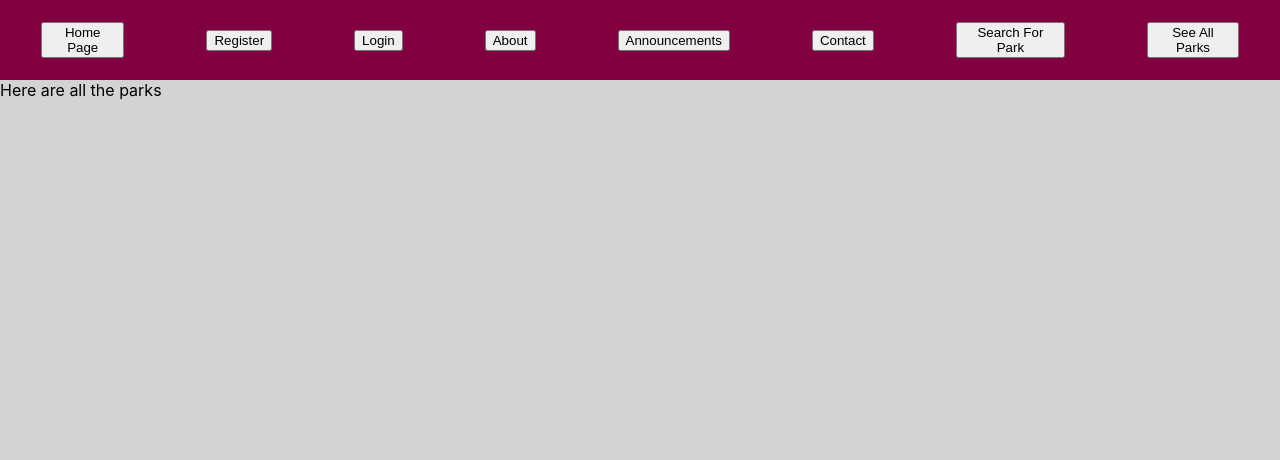
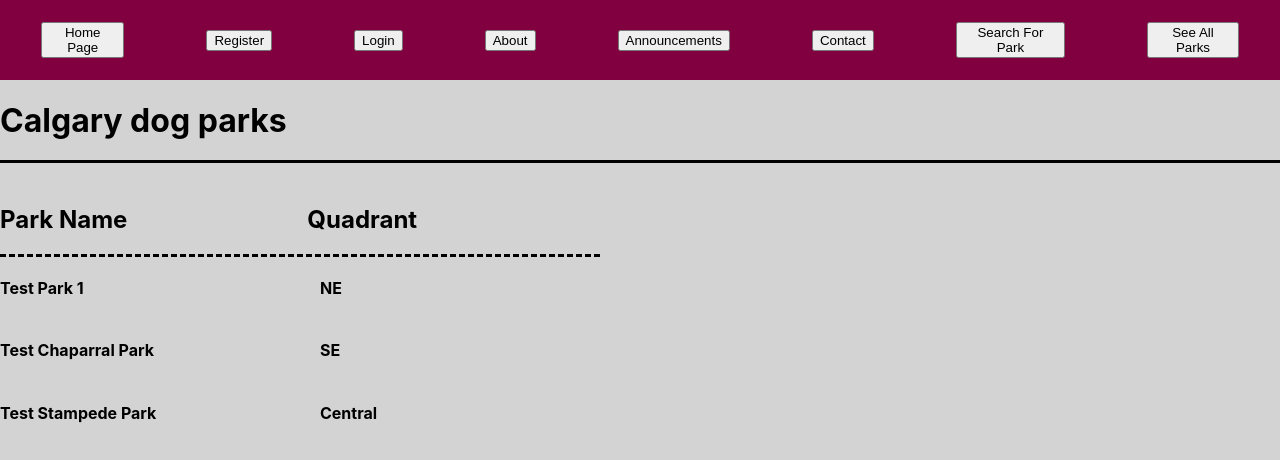
Before and after one commit to MuizMuhammad99/471DogPark, a React (Create React App) app in the folder my-app/: page /seeallparks in a window 1280 px wide. Shown: the top 460 px of the page. Built offline with nearby package versions, Linux system fonts and the light colour scheme.

Commit message:
Added table of parks w/ test values

```diff
--- a/my-app/src/pages/SeeAllParks.js
+++ b/my-app/src/pages/SeeAllParks.js
@@ -1,8 +1,33 @@
-import React from 'react';
+import React , {useState} from 'react';
+
+function Park(props) {
+	return(
+		<div className = "Menu-bar">
+			<h4 className = "Table-element" >{props.name}</h4>
+			<h4>{props.quadrant}</h4>
+		</div>
+	);
+}
+
 
 const SeeAllParks = () =>{
 
-    return <div>Here are all the parks </div>
+	const [park, setParks] = useState([
+		{name: "Test Park 1", quadrant: "NE"},
+		{name: "Test Chaparral Park", quadrant: "SE"},
+		{name: "Test Stampede Park", quadrant: "Central"}
+	]);
+
+    return <div>
+    			<h1 className = "Title"> Calgary dog parks </h1>
+    			<div className = "Table-title">
+    				<h2>Park Name</h2>
+    				<h2>Quadrant</h2>
+    			</div>
+    			{park.map(park => (
+    				<Park name={park.name} quadrant={park.quadrant} />
+    			))}
+    	   </div>
 
 };
 
```
